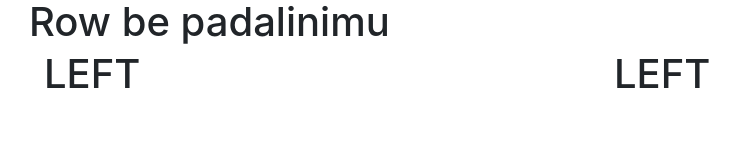
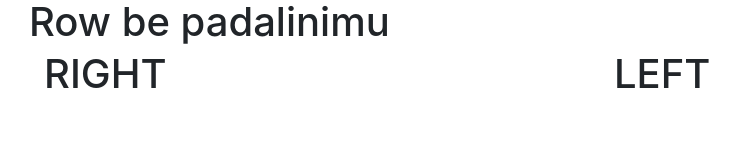
Before and after one commit to ignaszienius/5_paskaita, a plain HTML site: page index.html in a window 1280 px wide. Shown: the whole page, without its empty margins (41-781 px from the left). Drawn offline with nearby package versions, Linux system fonts and the light colour scheme.

Commit message:
pataisymas mini

```diff
--- a/index.html
+++ b/index.html
@@ -10,7 +10,7 @@
    <div class="container">
       <div class="row"><h1>Row be padalinimu</h1></div>
       <div class="row">
-        <div class="col-6"><h1>LEFT</h1></div>
+        <div class="col-6"><h1>RIGHT</h1></div>
         <div class="col-6"><h1>LEFT</h1></div>
   </div>
   </body>
```
